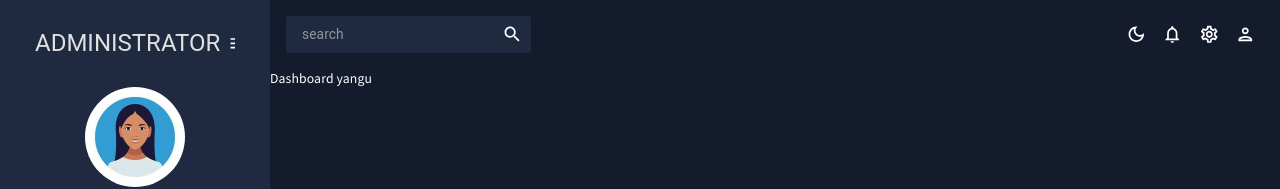
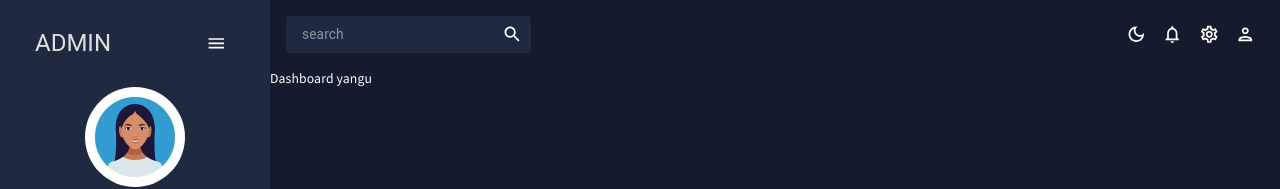
Before and after one commit to mimipeshy/dashboard, a React (Create React App) app: page / in a window 1280 px wide. Shown: the top 189 px of the page. Built offline with nearby package versions, Linux system fonts and the light colour scheme.

Commit message:
design sidebar

```diff
--- a/public/index.html
+++ b/public/index.html
@@ -24,7 +24,7 @@
       work correctly both with client-side routing and a non-root public URL.
       Learn how to configure a non-root public URL by running `npm run build`.
     -->
-    <title>React App</title>
+    <title>Dashboard</title>
   </head>
   <body>
     <noscript>You need to enable JavaScript to run this app.</noscript>
--- a/src/scenes/global/sidebar.jsx
+++ b/src/scenes/global/sidebar.jsx
@@ -80,7 +80,7 @@ const Sidebar = () => {
                 ml="15px"
               >
                 <Typography variant="h3" color={colors.grey[100]}>
-                  ADMINISTRATOR
+                  ADMIN
                 </Typography>
                 <IconButton onClick={() => setIsCollapsed(!isCollapsed)}>
                   <MenuOutlinedIcon />
```
